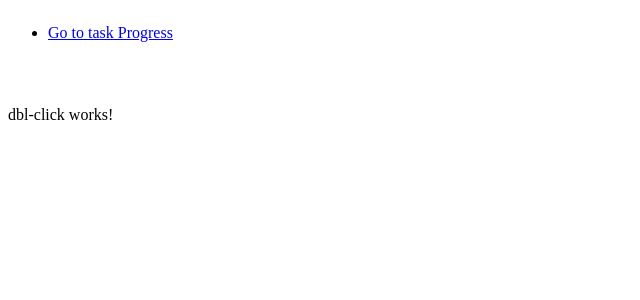
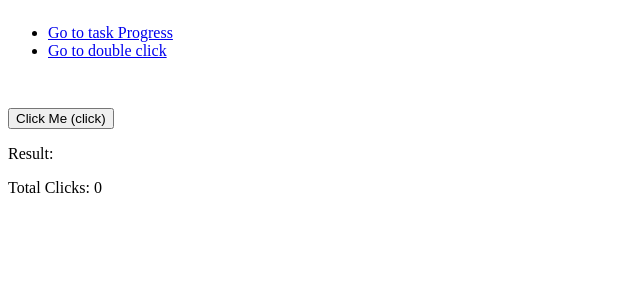
Before and after one commit to RafaZeero/task-progress-rxjs, an Angular app: page /dbl-click in a window 1280 px wide. Shown: the top 300 px of the page, without its empty margins (0-640 px from the left). Built offline with nearby package versions, Linux system fonts and the light colour scheme.

Commit message:
feat: create double click event listener

```diff
--- a/src/app/app.component.html
+++ b/src/app/app.component.html
@@ -1,6 +1,7 @@
 <header>
   <ul>
     <li><a href="/task-progress">Go to task Progress</a></li>
+    <li><a href="/dbl-click">Go to double click</a></li>
   </ul>
 </header>
 
--- a/src/app/dbl-click/dbl-click.component.html
+++ b/src/app/dbl-click/dbl-click.component.html
@@ -1 +1,8 @@
-<p>dbl-click works!</p>
+<!-- <button #button>Click Me #Button</button> -->
+<button #button (click)="initClickStream()">Click Me (click)</button>
+
+<p>
+  Result: <span>{{ label }}</span>
+</p>
+
+<p>Total Clicks: {{ clicks }}</p>
--- a/src/app/dbl-click/dbl-click.component.ts
+++ b/src/app/dbl-click/dbl-click.component.ts
@@ -1,5 +1,28 @@
-import { ChangeDetectionStrategy, Component } from '@angular/core';
+import {
+  ChangeDetectionStrategy,
+  Component,
+  ElementRef,
+  ViewChild,
+} from '@angular/core';
 import { CommonModule } from '@angular/common';
+import {
+  bufferWhen,
+  combineLatest,
+  debounceTime,
+  delay,
+  filter,
+  first,
+  firstValueFrom,
+  fromEvent,
+  interval,
+  last,
+  lastValueFrom,
+  map,
+  scan,
+  takeUntil,
+  tap,
+  throttle,
+} from 'rxjs';
 
 @Component({
   selector: 'app-dbl-click',
@@ -7,8 +30,44 @@ import { CommonModule } from '@angular/common';
   imports: [CommonModule],
   templateUrl: './dbl-click.component.html',
   styleUrls: ['./dbl-click.component.scss'],
-  changeDetection: ChangeDetectionStrategy.OnPush
+  // changeDetection: ChangeDetectionStrategy.OnPush,
 })
 export class DblClickComponent {
+  @ViewChild('button') button!: ElementRef;
 
+  label!: string;
+  clicks = 0;
+
+  ngAfterViewInit() {
+    const button = this.button.nativeElement;
+
+    const clicks$ = fromEvent(button, 'click').pipe(
+      scan((count) => count + 1, 0)
+    );
+
+    clicks$.subscribe((count) => {
+      this.clicks = count as number;
+      console.log('Total count: ', count);
+    });
+  }
+
+  initClickStream() {
+    const clickStream = fromEvent(this.button.nativeElement, 'click');
+
+    clickStream.pipe(scan((count: number) => count + 1, 0));
+
+    const doubleClickStream = clickStream.pipe(
+      bufferWhen(() => clickStream.pipe(debounceTime(250))),
+      map((arr) => arr.length),
+      filter((len) => len === 2)
+    );
+
+    doubleClickStream.subscribe(() => {
+      this.label = 'double click';
+    });
+
+    doubleClickStream.pipe(throttle(() => interval(1000))).subscribe(() => {
+      this.label = '-empty';
+    });
+  }
 }
```
